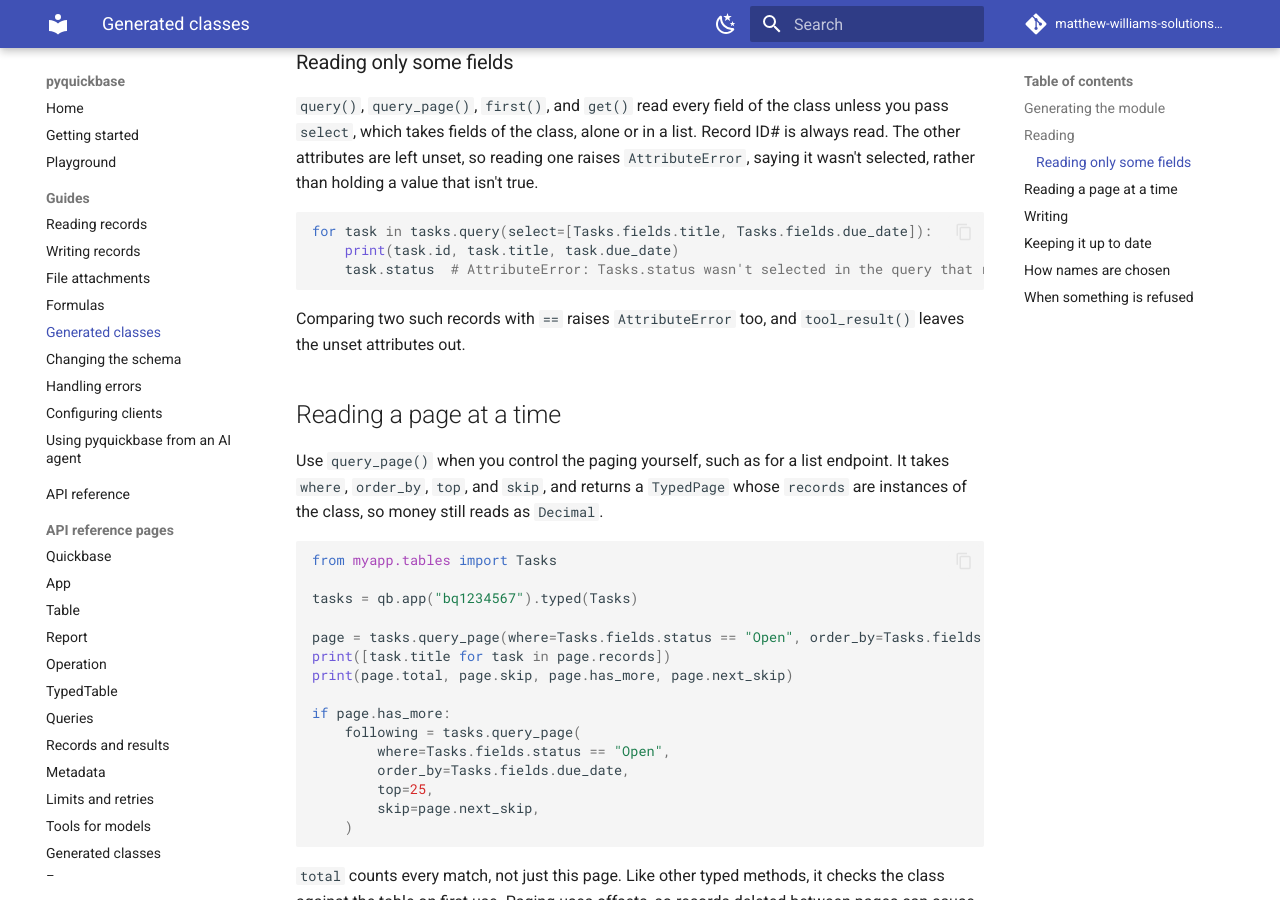
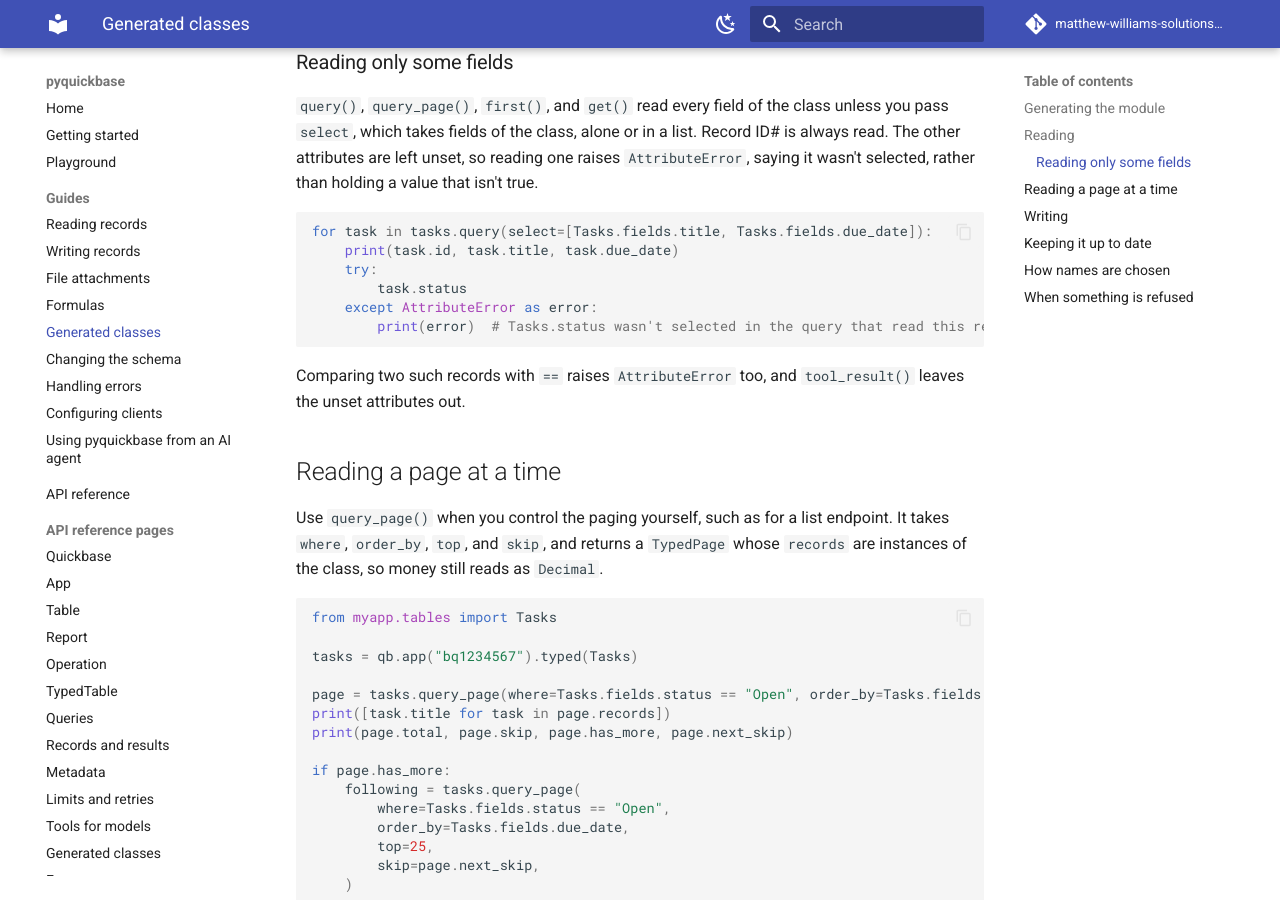
Before and after one commit to matthew-williams-solutions/pyquickbase, an MkDocs documentation site: the page built from docs/guides/codegen.md, in a window 1280 px wide and 900 px high, scrolled down 2182 px. Built offline with MkDocs 1.6.1 and Material for MkDocs 9.7.7, drawn with Linux system fonts in a browser that asks for light colours; comment, search, counter and statistics services are not loaded.

Commit message:
Update the live tests and an example for this release's changes
An empty attachment reads as None, a user is a User, COUNT has its own method, and the codegen example now catches the AttributeError it shows.

````diff
--- a/docs/guides/codegen.md
+++ b/docs/guides/codegen.md
@@ -80,7 +80,10 @@ that isn't true.
 ```python
 for task in tasks.query(select=[Tasks.fields.title, Tasks.fields.due_date]):
     print(task.id, task.title, task.due_date)
-    task.status  # AttributeError: Tasks.status wasn't selected in the query that read this record
+    try:
+        task.status
+    except AttributeError as error:
+        print(error)  # Tasks.status wasn't selected in the query that read this record, ...
 ```
 
 Comparing two such records with `==` raises `AttributeError` too, and `tool_result()` leaves the unset
````
Also changed, not shown: 4 other files.
